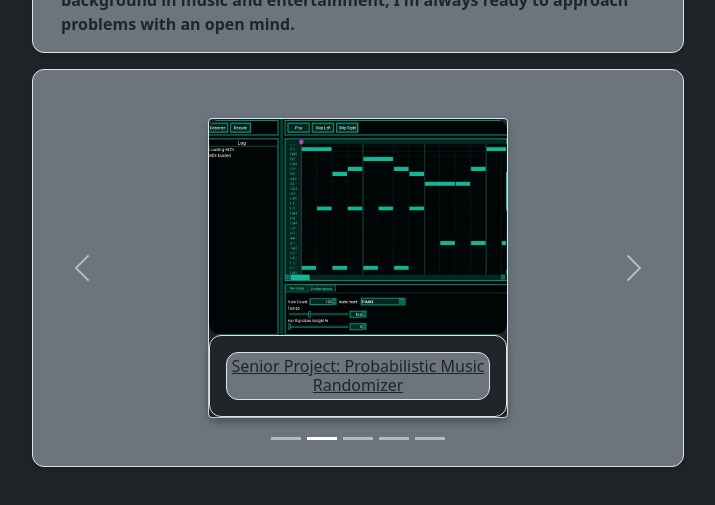
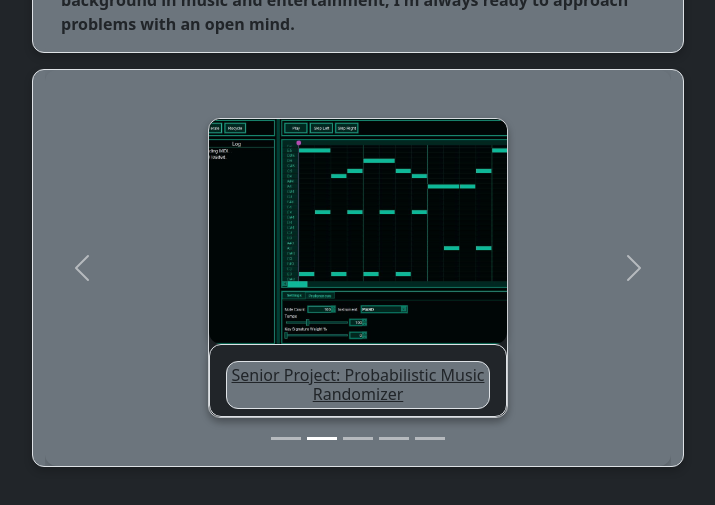
Before and after one commit to tbzeff/my-portfolio, a React (Create React App) app: page / in a window 1280 px wide. Shown: the part 523-1028 px from the top of the page, without its empty margins (282-997 px from the left). Built offline with nearby package versions, Linux system fonts and the light colour scheme.

Commit message:
More changes to project card layout style

```diff
--- a/src/components/ProjectCard.js
+++ b/src/components/ProjectCard.js
@@ -20,9 +20,9 @@ const ProjectCard = (props) => {
     }
 
     return (
-    <Card className="m-auto mb-5 mt-5 border card-custom bg-dark" style={{ width: '300px', height: '300px' }}>
-        <Card.Img style={{ width: '298px', height: '225px', objectFit: 'cover', borderRadius: '12px' }} src={props.img} />
-        <Card.Body className="bg-dark card-custom border" fluid>
+    <Card className="m-auto mb-5 mt-5 card-custom bg-dark border" style={{ width: '300px', height: '300px', borderRadius: '12px' }}>
+        <Card.Img className="card-custom" style={{ width: '298px', height: '225px', objectFit: 'cover', borderRadius: '12px' }} src={props.img} />
+        <Card.Body className="bg-dark card-custom border" style={{width: '298px', height: '25px'}} fluid>
             <Card.Title className={"m-auto p-1 text-center " + titleclass} style={{ borderRadius: "12px", fontSize: '16px' }} fluid>
                 <Card.Link
                     className="link-dark"
--- a/src/components/ProjectCarousel.js
+++ b/src/components/ProjectCarousel.js
@@ -14,19 +14,19 @@ import ProjectCard from './ProjectCard';
 
 const ProjectCarousel = (props) => (
     <Carousel className="m-auto mb-5 bg-secondary border card-custom">
-       <Carousel.Item>
+       <Carousel.Item className="card-custom">
            <ProjectCard title="Taylor's GitHub" href="https://github.com/tbzeff" img={github_logo} />
        </Carousel.Item>
-       <Carousel.Item>
+       <Carousel.Item className="card-custom">
            <ProjectCard title="Senior Project: Probabilistic Music Randomizer" href="https://github.com/mckade/wfcm" img={senior_thumb} />
        </Carousel.Item>
-       <Carousel.Item>
+       <Carousel.Item className="card-custom">
            <ProjectCard title="Simple Memory Game" href="/MemoryGame/main.html" img={memory_thumb} />
        </Carousel.Item>
-       <Carousel.Item>
+       <Carousel.Item className="card-custom">
            <ProjectCard title="Codewars Profile" href="https://www.codewars.com/users/T-Factorial" img={codewars_thumb} />
        </Carousel.Item>
-       <Carousel.Item>
+       <Carousel.Item className="card-custom">
            <ProjectCard title="Fathom All the Animals - To Kill a Songbird" href="https://open.spotify.com/album/078ew3gL8BLLpPopEx360I" img={fata_thumb} />
        </Carousel.Item>
     </Carousel>
```
